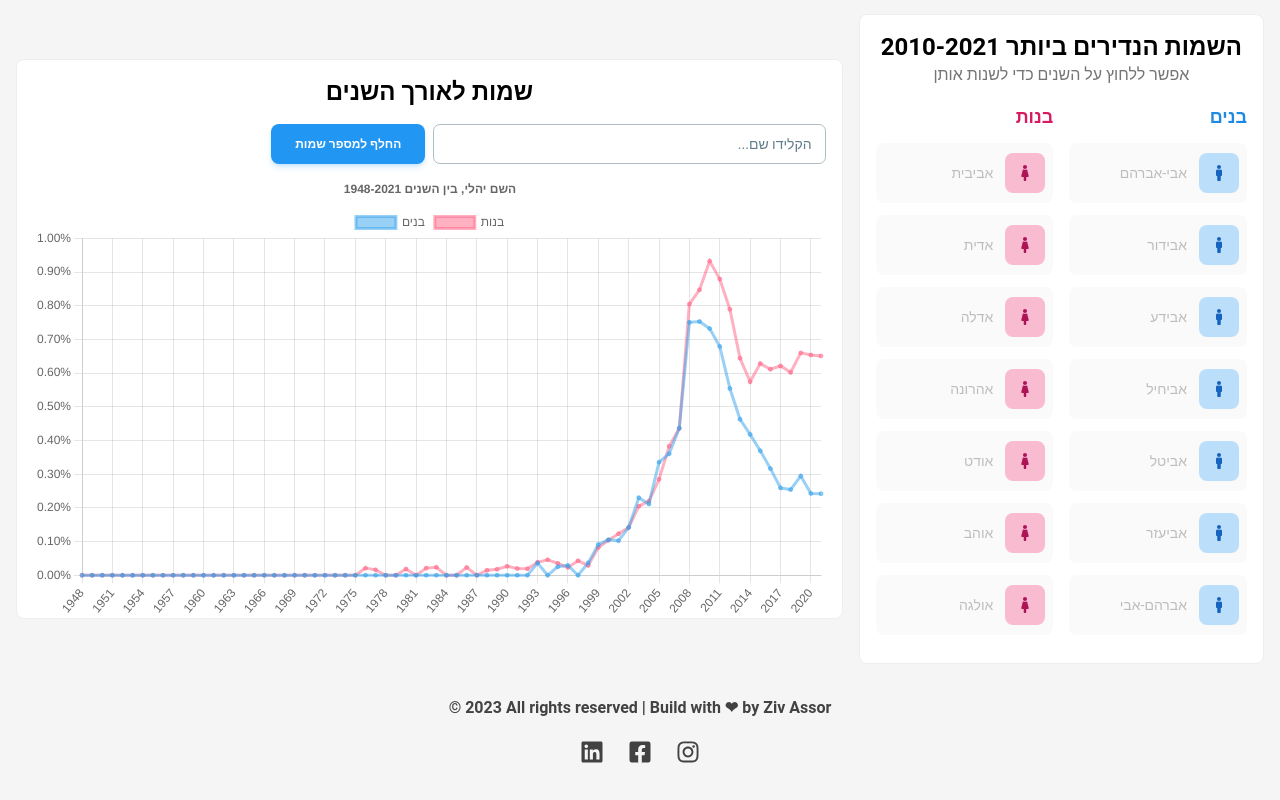
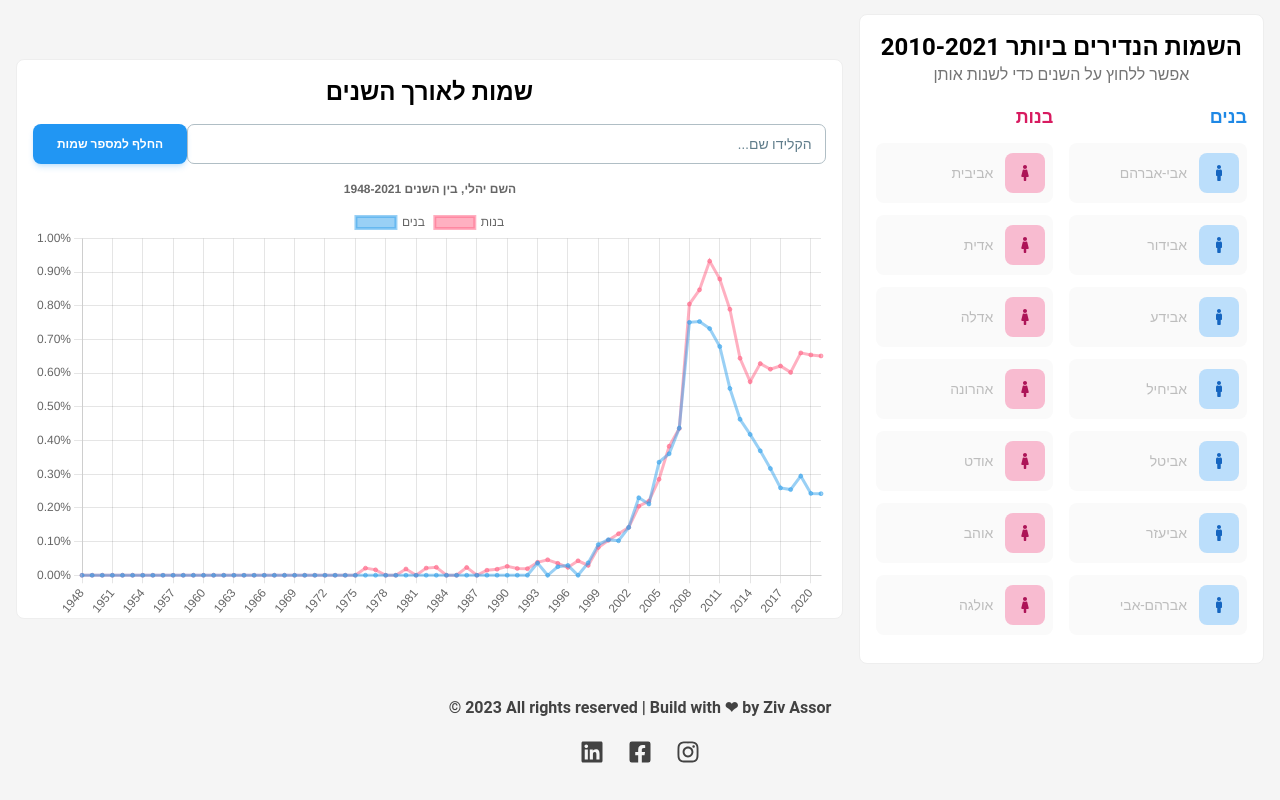
Before and after one commit to ZivAssor/baby-names, a Next.js app: page / in a window 1280 px wide. Shown: the part 878-1678 px from the top of the page. Built offline with nearby package versions, Linux system fonts and the light colour scheme.

Commit message:
NameSharebyYear update

```diff
--- a/components/NameSharebyYear.jsx
+++ b/components/NameSharebyYear.jsx
@@ -133,20 +133,23 @@ const NameSharebyYear = () => {
     return (
         <div className='w-full md:col-span-2 relative lg:h-[70vh] h-[50vh] m-auto p-4 border rounded-lg bg-white'>
                   <h1 className='text-center text-2xl font-bold mb-4'>שמות לאורך השנים</h1>
-            <div className="grid grid-cols-2 gap-2 items-center mb-2"> {/* Added 'grid-cols-1' and 'md:grid-cols-4' and 'gap-2' classes */}
-                <div className="flex-grow-2"> {/* Added 'md:col-span-3' class */}
+                  <div className="flex items-center mb-2">
+
+    <div className="flex-grow">
         <Input
             label="הקלידו שם..."
             value={inputValue}
             onChange={(e) => setInputValue(e.target.value)}
+            fullWidth
         />
     </div>
-                <div style={{flexGrow: 1}} className="flex justify-start">
+    <div className="flex-grow-0">
         <Button color="blue" onClick={handleDisplayModeToggle} >
             {displayMode === 'share' ? 'החלף למספר שמות' : 'החלף לאחוז'}
         </Button>
     </div>
 </div>
+
             {inputValue && (
                 <Card style={{ position: 'absolute', zIndex: 1 }} className="w-96 mt-2">
                     <List>
```
Lines whose indentation alone changed are shown as unchanged.
